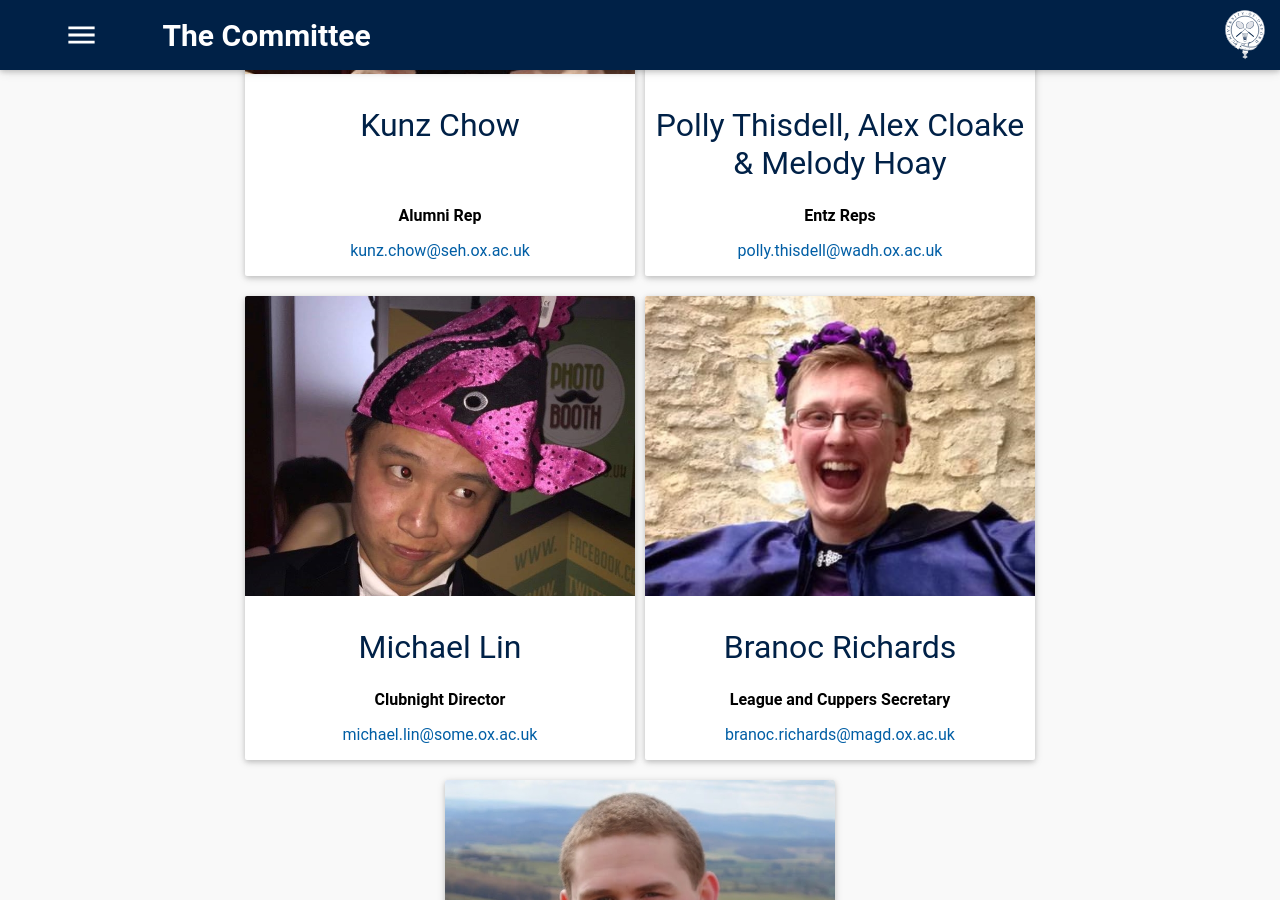
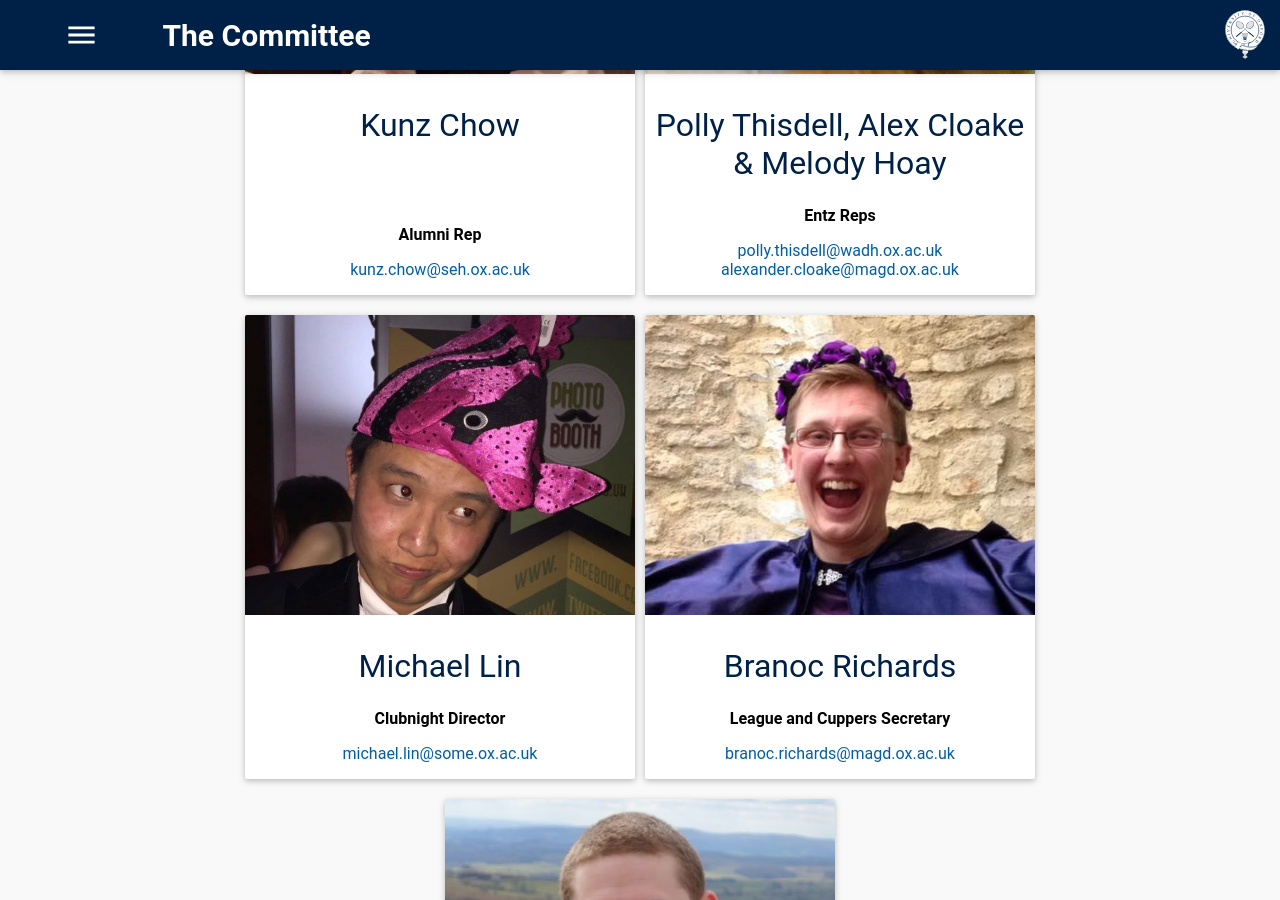
Before and after one commit to OUBaC/OUBaC.github.io, a Jekyll site: the page built from the-committee.html, in a window 1280 px wide and 900 px high, scrolled down 2838 px. Built offline with Jekyll 4.4.1, drawn with Linux system fonts in a browser that asks for light colours.

Commit message:
Updated the Entz Rep committee profile.
It now has two emails and a photo.

```diff
--- a/_includes/committee.html
+++ b/_includes/committee.html
@@ -12,7 +12,15 @@
   </div>
     <h2 class="role-name">{{member.name}}</h2>
     <h3>{{member.role}}</h3>
-    <a href="mailto:{{member.email}}">{{member.email}}</a>
+    {% if member.email %}
+      <a href="mailto:{{member.email}}">{{member.email}}</a>
+    {% endif %}
+
+    {% if member.emails %}
+      {% for email in  member.emails %}
+        <a href="mailto:{{email}}">{{email}}</a>
+      {% endfor %}
+    {% endif %}
   </div>
 {% endfor %}
 </div>
--- a/the-committee.html
+++ b/the-committee.html
@@ -72,9 +72,11 @@ members:
    alt: Kunz Chow
  - role: Entz Reps
    name: "Polly Thisdell, Alex Cloake & Melody Hoay"
-   email: polly.thisdell@wadh.ox.ac.uk
+   emails:
+   - polly.thisdell@wadh.ox.ac.uk
+   - alexander.cloake@magd.ox.ac.uk
    comment: "The OUBaC social scene looks set for a fantastic year in the hands of this trio. Alex and Polly have been invaluable additions to the social side of the club this year, boasting seriously impressive attendance records at OUBaC events. Melody's there sometimes… But to be fair, she knows her way around Oxford's clubs. Exciting times in store."
-   photo:
+   photo: "/assets/the-committee/2016-2017/alex-and-polly.jpg"
    alt: "Polly Thisdell, Alex Cloak & Melody Hoay"
  - role: Clubnight Director
    name: "Michael Lin"
```
Also changed, not shown: assets/the-committee/2016-2017/alex-and-polly.jpg (added).
